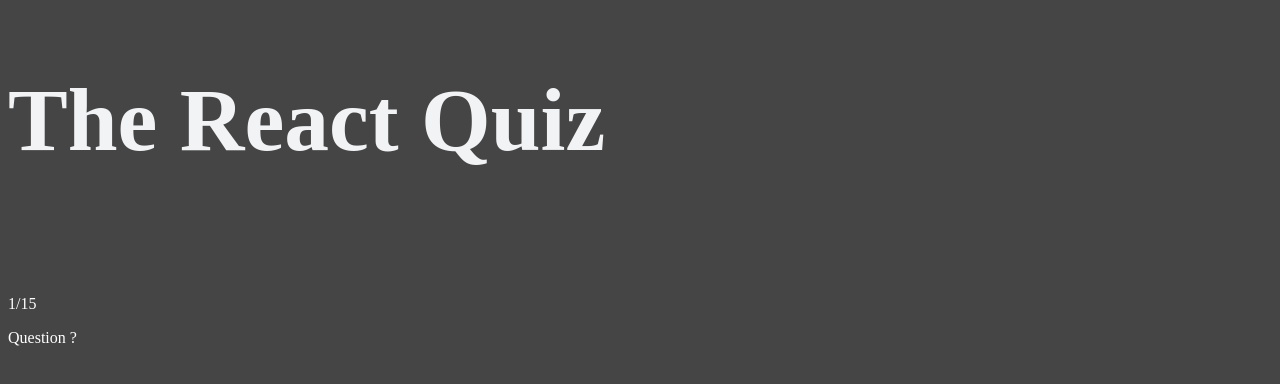
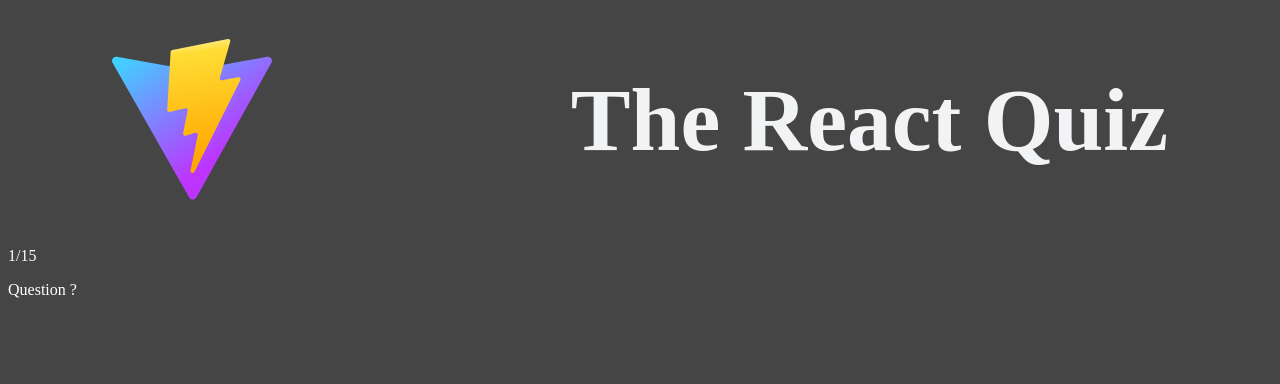
Before and after one commit to SecurityTalent/React-Quiz-App, a React (Vite) app: page / in a window 1280 px wide. Shown: the top 384 px of the page. Built offline with nearby package versions, Linux system fonts and the light colour scheme; data requests are answered from the project's data file; a web font is replaced by a local one.

Commit message:
The React Quiz doc update

```diff
--- a/src/component/Header.jsx
+++ b/src/component/Header.jsx
@@ -4,7 +4,7 @@
 function Header() {
   return (
     <header className={styles.appHeader}>
-      {/* <img src='logo512.png' alt='React logo' /> */}
+      <img src='../../public/vite.svg' alt='React logo' />
       <h1>The React Quiz</h1>
     </header>
   );
--- a/src/component/Header.module.css
+++ b/src/component/Header.module.css
@@ -4,13 +4,15 @@
 .appHeader {
   width: 66rem;
   margin-bottom: 4rem;
+  display: block;
+  margin: auto;
   display: flex;
   align-items: center;
   justify-content: space-between;
 }
 
 .appHeader img {
-  width: 14rem;
+  width: 10rem;
 }
 
 .appHeader h1 {
```
Also changed, not shown: 1 other file (tests, documents, lock files or other folders).
